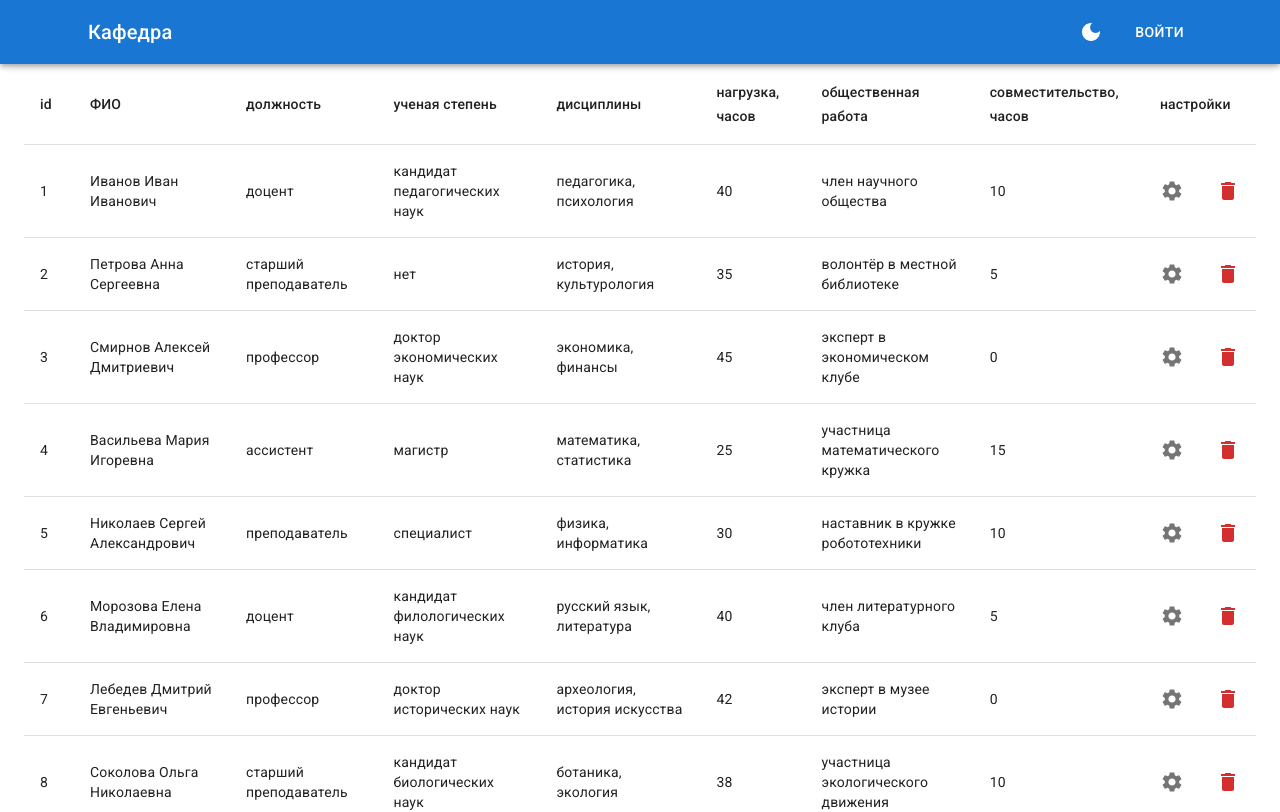
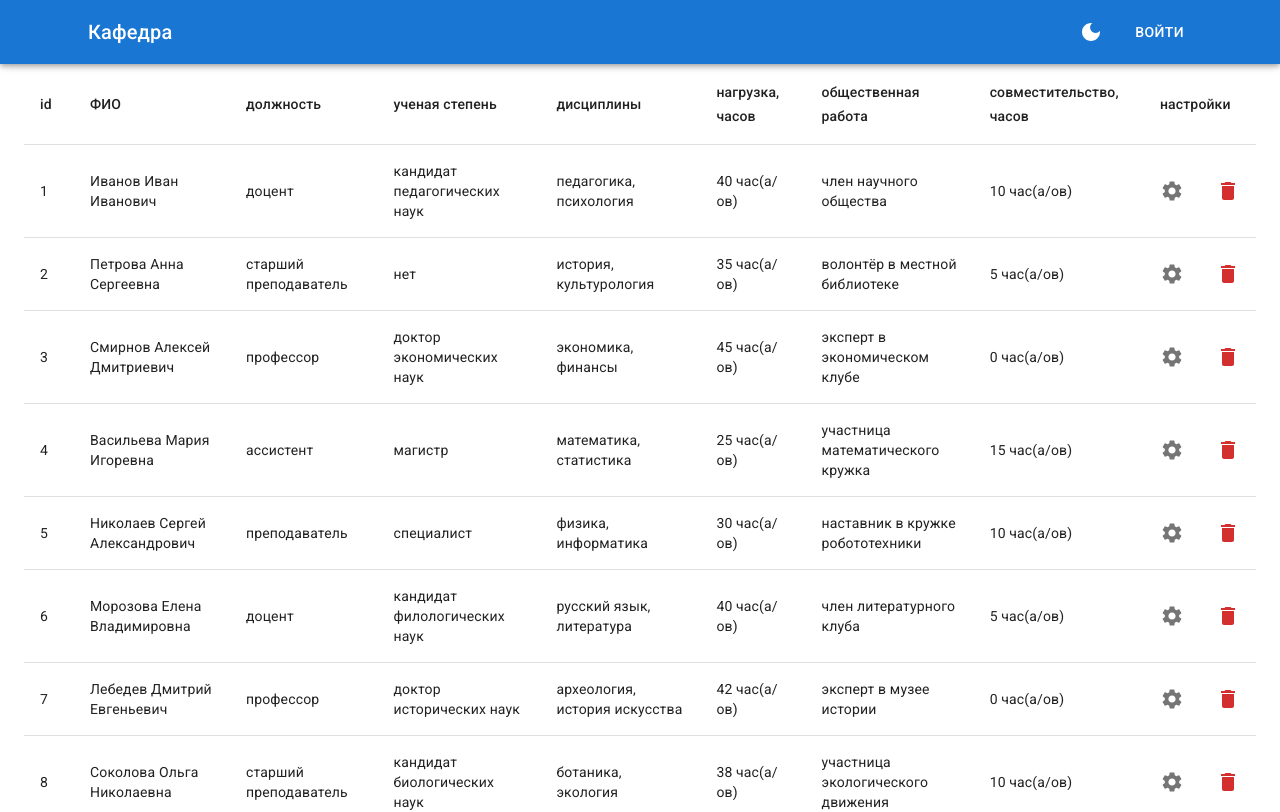
Before and after one commit to kirill-komlev/department, a React (Vite) app: page /Dashboard in a window 1280 px wide. Shown: the top 812 px of the page. Built offline with nearby package versions, Linux system fonts and the light colour scheme.

Commit message:
изменил вывод часов

```diff
--- a/src/assets/pages/Dashboard/Dashboard.page.jsx
+++ b/src/assets/pages/Dashboard/Dashboard.page.jsx
@@ -86,7 +86,13 @@ export default function Dashboard({ theme }) {
 												{columns.map(column => {
 													return (
 														<>
-															<TableCell key={column.id}>{typeof row[column.id] == 'object' ? row['disciplines'].join(', ') : row[column.id]}</TableCell>
+															<TableCell key={column.id}>
+																{typeof row[column.id] == 'object'
+																	? row['disciplines'].join(', ')
+																	: typeof row[column.id] == 'number'
+																	? row[column.id] + ' час(а/ов)'
+																	: row[column.id]}
+															</TableCell>
 														</>
 													)
 												})}
```
